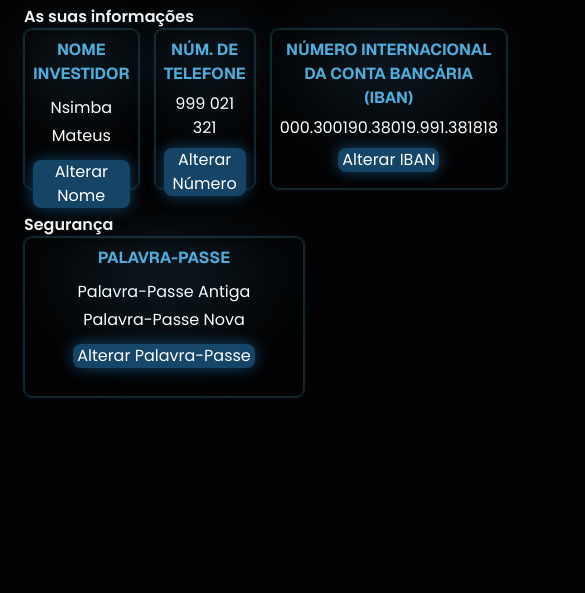
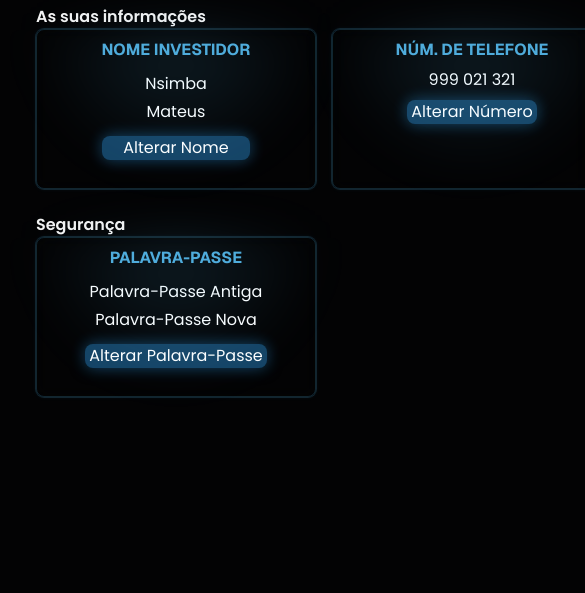
Before and after one commit to C4L3B3666/origami, a website: page views/painelUsuario.html in a window 390 px wide. Shown: the part 251-844 px from the top of the page, 585 px wide, since content can reach past the window. Drawn offline with nearby package versions, Linux system fonts and the light colour scheme.

Commit message:
config mobile

```diff
--- a/views/painelUsuario.html
+++ b/views/painelUsuario.html
@@ -188,12 +188,12 @@
                 </div>
             </div>
 
-            <div class="relative px-6 py-5" id="divConfiguracoes">
+            <div class="relative px-9 md:px-6 py-5" id="divConfiguracoes">
                 <h2 class="font-pop uppercase font-bold text-3xl opacity-75">Configurações do utilizador</h2>
                 <div class="flex flex-col mt-6 gap-6">
                     <div>
                         <h3 class="font-pop font-semibold opacity-95">As suas informações</h3>
-                        <div class="flex gap-4">
+                        <div class="flex min-w-max gap-4">
                             <div class="card_info_config">
                                 <div class="flex flex-col gap-1">
                                     <h4 class="titulo_card_config">Nome Investidor</h4>
```
Also changed, not shown: assets/css/output.css.
